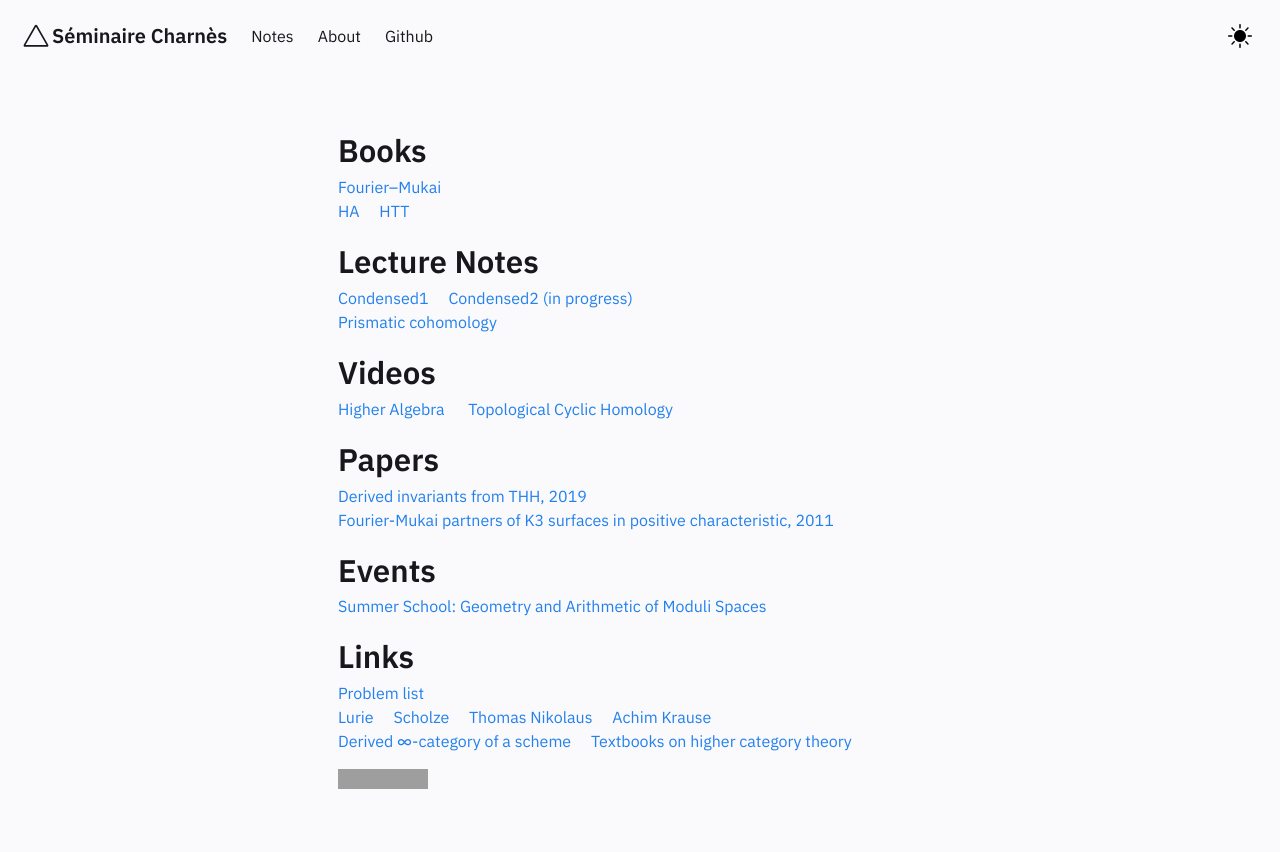
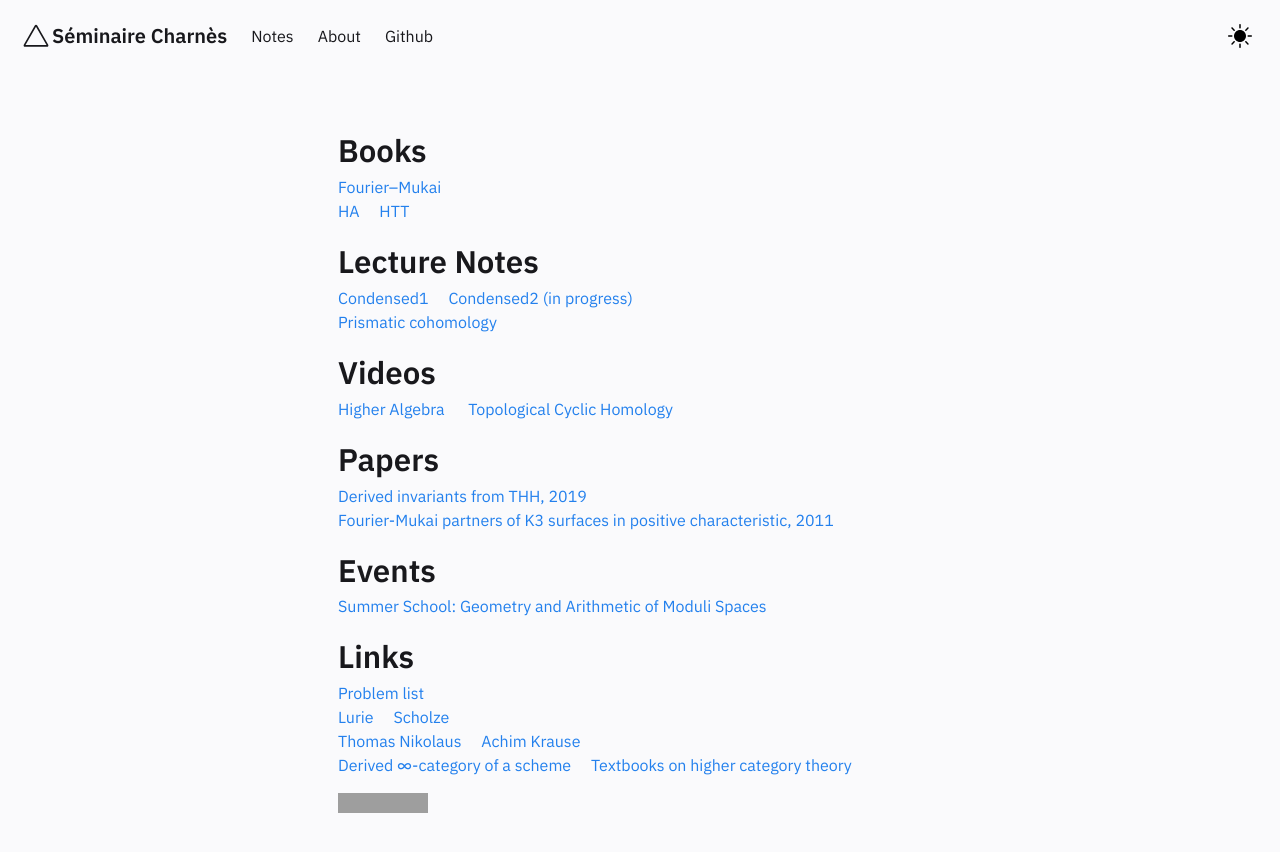
Before and after one commit to runxg/runxg.github.io, a Jekyll site: the page built from pages/index.md, in a window 1280 px wide. Shown: the top 852 px of the page. Built offline with Jekyll 4.4.1, drawn with Linux system fonts in a browser that asks for light colours; grey boxes are pictures that could not be loaded.

```diff
--- a/_includes/Homepage.html
+++ b/_includes/Homepage.html
@@ -44,7 +44,7 @@
     <a href="https://aimath.org/problemlists/">Problem list</a>
     <br><a href="https://www.math.ias.edu/~lurie/">Lurie </a>
     &emsp;<a href="https://www.math.uni-bonn.de/people/scholze/">Scholze </a>
-    &emsp;<a href="https://www.uni-muenster.de/IVV5WS/WebHop/user/nikolaus/index.html">Thomas Nikolaus</a>
+    <br><a href="https://www.uni-muenster.de/IVV5WS/WebHop/user/nikolaus/index.html">Thomas Nikolaus</a>
     &emsp;<a href="https://www.uni-muenster.de/IVV5WS/WebHop/user/krauseac/">Achim Krause</a>
 
     <br><a href="https://mathoverflow.net/questions/394054/why-stable-infty-categories">Derived ∞-category of a scheme</a>
```
